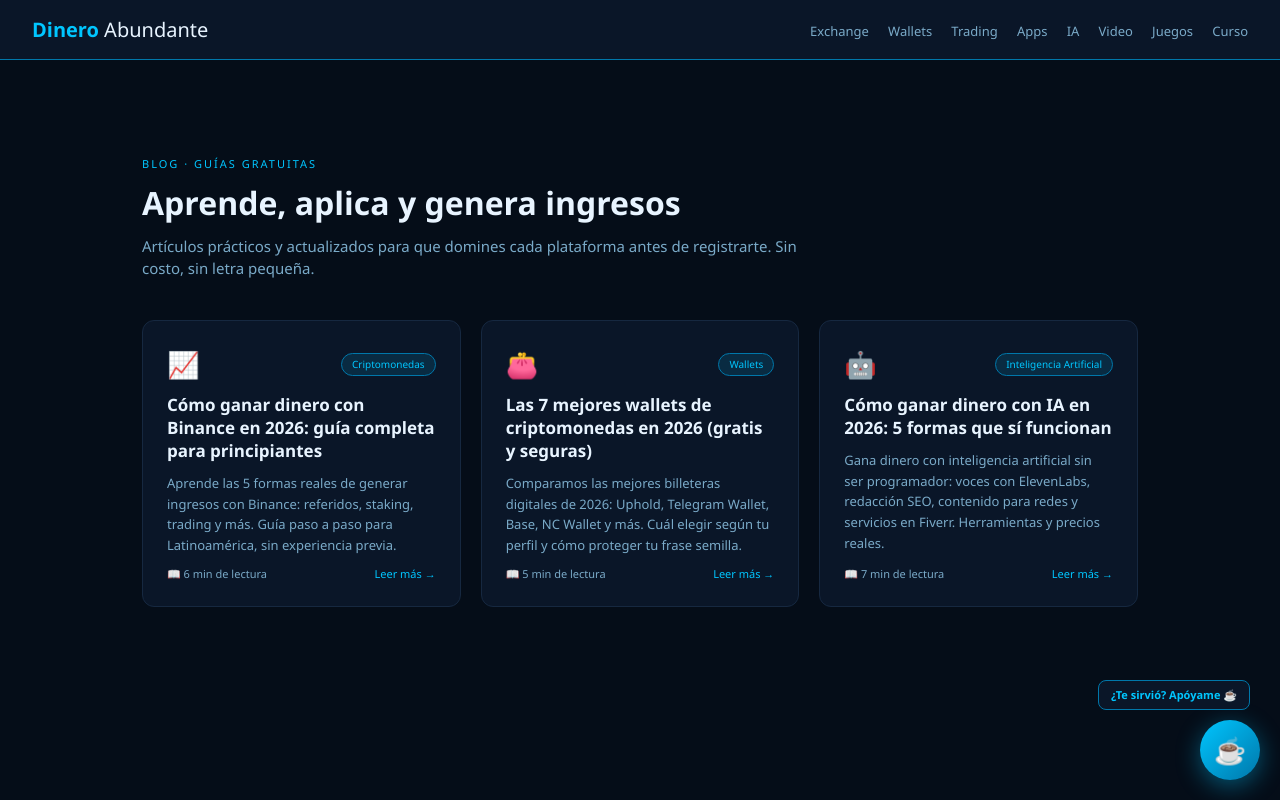
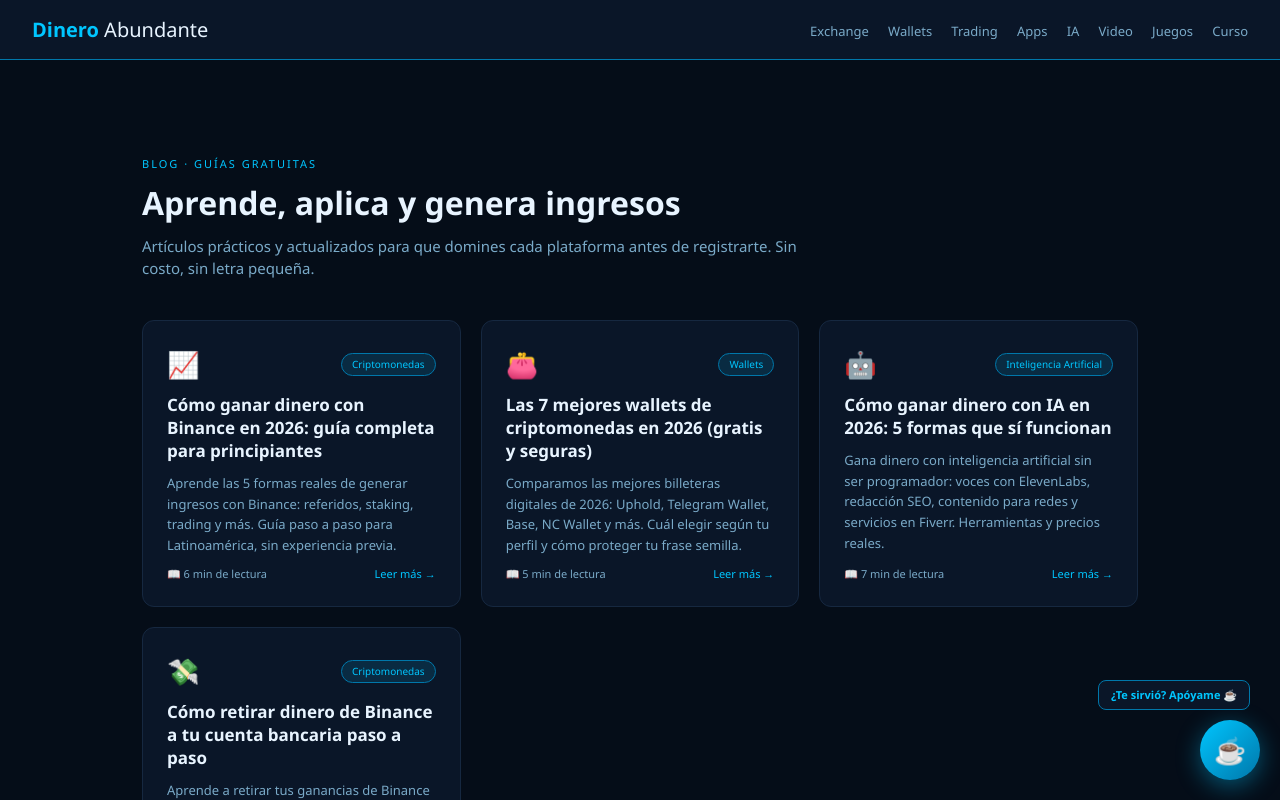
Before and after one commit to bladimirander99-beep/mi-web1, a Next.js app: page /blog in a window 1280 px wide. Shown: the top 800 px of the page. Built offline with nearby package versions, Linux system fonts and the light colour scheme.

Commit message:
Blog: articulo retirar dinero de Binance

```diff
--- a/data/posts.ts
+++ b/data/posts.ts
@@ -156,4 +156,66 @@
       },
     ],
   },
+  {
+    slug: "como-retirar-dinero-de-binance-a-tu-cuenta-bancaria",
+    title: "Cómo retirar dinero de Binance a tu cuenta bancaria paso a paso",
+    description: "Aprende a retirar tus ganancias de Binance a tu banco de forma segura: retiro directo, P2P paso a paso y reglas de oro de seguridad.",
+    date: "2026-08-07",
+    category: "Criptomonedas",
+    readTime: "5 min",
+    emoji: "💸",
+    relatedCategoryId: "exchange",
+    sections: [
+      {
+        h2: "Antes de retirar: verifica esto primero",
+        paragraphs: [
+          "Completa la verificación de identidad (KYC) en Binance: protege tus fondos y habilita los límites de retiro diario.",
+          "Ten vinculada una cuenta bancaria a TU mismo nombre. Por seguridad, las plataformas no permiten transferencias a cuentas de terceros.",
+        ],
+      },
+      {
+        h2: "Método 1: retiro directo en moneda local",
+        paragraphs: [
+          "Si Binance ofrece soporte oficial para la divisa de tu país, esta es la opción más sencilla: vas a la sección de retiro y eliges transferencia bancaria. La comisión suele ser fija y el saldo tarda entre unas horas y un día hábil.",
+        ],
+        list: [
+          "Ve a Inicio → Retirar → Moneda FIAT",
+          "Selecciona tu moneda local y transferencia bancaria",
+          "Ingresa el monto a retirar",
+          "Confirma con tus códigos de seguridad",
+        ],
+      },
+      {
+        h2: "Método 2: P2P, el que funciona en toda Latinoamérica",
+        paragraphs: [
+          "Si tu país no tiene retiro directo, usas P2P: vendes tus USDT a un comprador verificado y él te transfiere a tu banco local. Binance bloquea las cripto hasta que tú confirmes el pago. Sigue este orden exacto:",
+        ],
+        list: [
+          "1. Entra a 'Trading P2P', elige 'Vender' y tu moneda local",
+          "2. Filtra por tu banco específico",
+          "3. Elige comprador con +95% de calificación y 1,000+ órdenes",
+          "4. Confirma la orden y espera la transferencia",
+          "5. Verifica el dinero en tu app bancaria",
+          "6. Solo entonces pulsa 'Pago recibido, liberar cripto'",
+        ],
+      },
+      {
+        h2: "Otras plataformas para mover tus fondos",
+        paragraphs: [
+          "Binance no es la única opción: Bybit y Pionex también tienen excelentes mercados P2P para enviar ganancias al banco.",
+          "Y si generas ingresos creando contenido con CapCut o voces con ElevenLabs, puedes cobrar en wallets como Uphold o Telegram Wallet y desde ahí mover los fondos a tus cuentas principales.",
+        ],
+      },
+      {
+        h2: "Reglas de oro para proteger tu dinero",
+        paragraphs: ["El 99% de los problemas al retirar vienen de romper una de estas reglas:"],
+        list: [
+          "🔒 Nunca liberes cripto antes de ver el dinero en tu app bancaria (no en capturas ni correos)",
+          "🔒 No aceptes transferencias de terceros: el titular debe coincidir con el comprador",
+          "🔒 No saques la conversación del chat de Binance: ahí pierdes la protección",
+          "🔒 Si te piden 'liberar primero', bloquea y reporta: es estafa",
+        ],
+      },
+    ],
+  },
 ];
```
